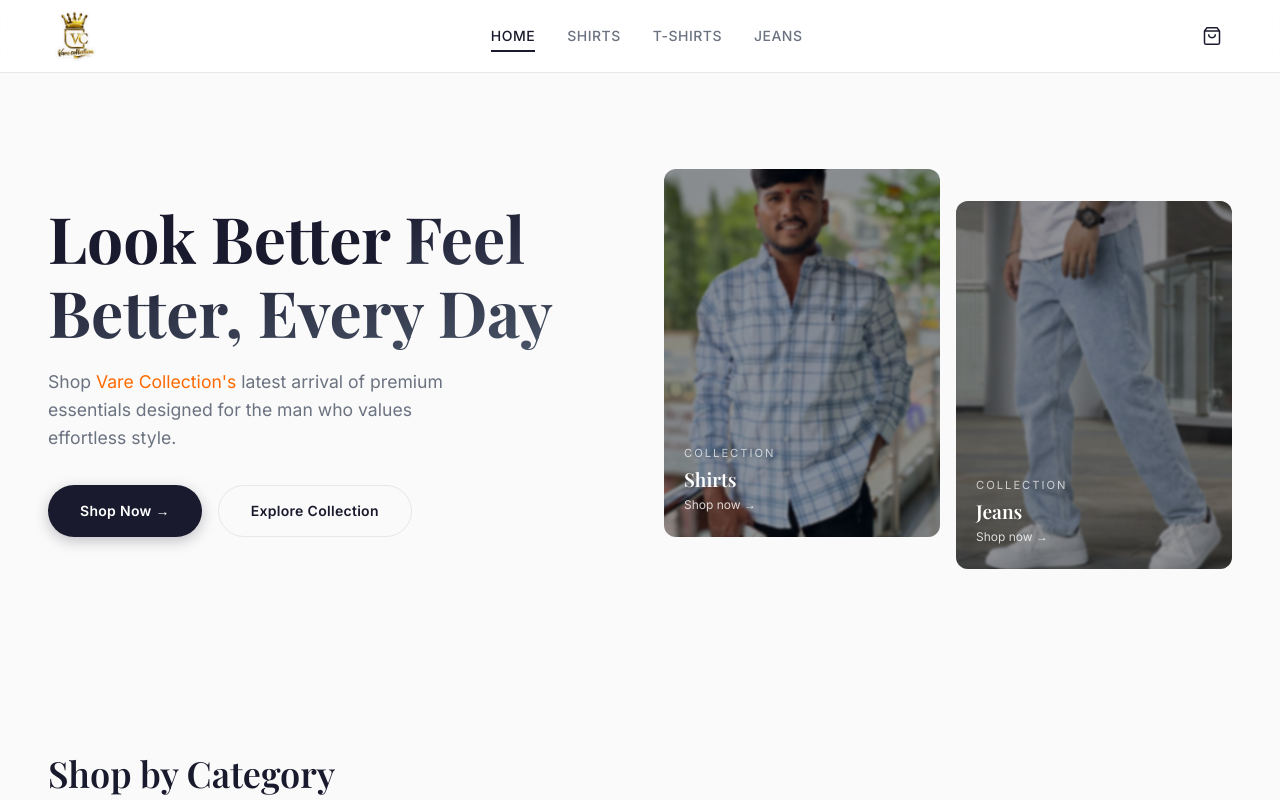
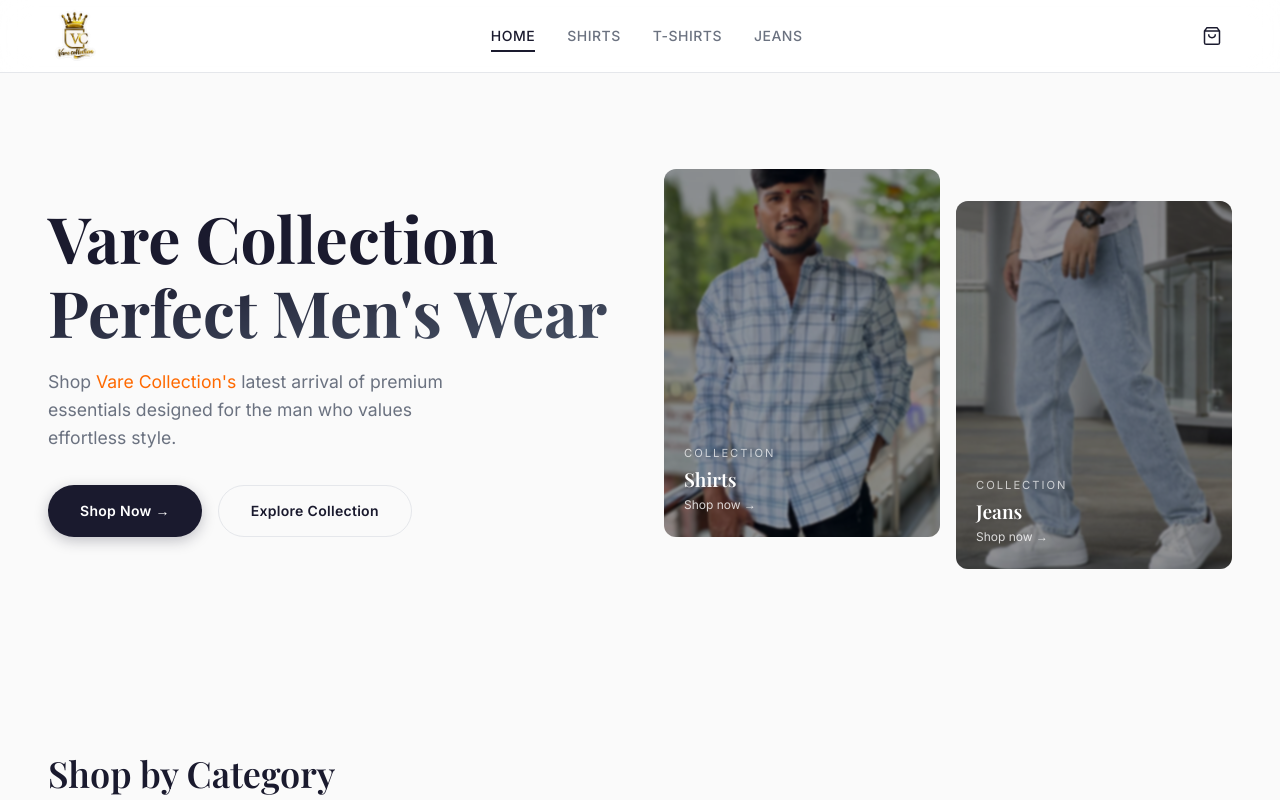
Before and after one commit to vrushabh-patil-789/VC-E-comm-website, a React (Vite) app in the folder Frontend/: page / in a window 1280 px wide. Shown: the top 800 px of the page. Built offline with nearby package versions, Linux system fonts and the light colour scheme.

Commit message:
update: updated Hero section Header Text

```diff
--- a/Frontend/src/pages/Home.jsx
+++ b/Frontend/src/pages/Home.jsx
@@ -14,10 +14,9 @@
       {/* Hero */}
       <section className="max-w-[1280px] mx-auto px-4 md:px-8 xl:px-12 py-[clamp(3rem,8vw,6rem)] grid grid-cols-1 md:grid-cols-2 gap-12 items-center min-h-[70vh] text-center md:text-left" id="hero">
         <div className="animate-[fadeInUp_0.5s_ease_forwards]">
-          <h1 className="font-serif text-[clamp(2.5rem,5vw,4rem)] font-bold leading-[1.15] mb-5">
-            Look Better <span className="bg-gradient-to-br from-[#1a1a2e] to-[#4a5568] bg-clip-text text-transparent">Feel Better, Every Day</span>
+          <h1 className="font-serif text-[clamp(2.5rem,5vw,4rem)] font-bold leading-[1.15] mb-5"><span>Vare Collection</span><br></br><span className="bg-gradient-to-br from-[#1a1a2e] to-[#4a5568] bg-clip-text text-transparent">Perfect Men's Wear</span>
           </h1>
-          <p className="text-text-muted text-[1.1rem] mb-8 max-w-[440px] mx-auto md:mx-0">Shop <span className='text-orange-500'>Vare Collection's</span> latest arrival of premium essentials designed for the man who values effortless style.</p>
+          <p className="text-text-muted text-[1.1rem] mb-8 max-w-[440px] mx-auto md:mx-0">Shop <span className='text-orange-500 cursor-pointer'>Vare Collection's</span> latest arrival of premium essentials designed for the man who values effortless style.</p>
           <div className="flex gap-4 flex-wrap justify-center md:justify-start">
             <Link to="/shirts" className="inline-flex items-center gap-2 px-8 py-3.5 rounded-full text-[0.875rem] font-semibold tracking-[0.3px] transition-all duration-[250ms] bg-accent text-white shadow-[0_4px_14px_rgba(26,26,46,.25)] hover:-translate-y-0.5 hover:shadow-[0_6px_20px_rgba(26,26,46,.35)]">Shop Now →</Link>
             <Link to="/tshirts" className="inline-flex items-center gap-2 px-8 py-3.5 rounded-full text-[0.875rem] font-semibold tracking-[0.3px] transition-all duration-[250ms] border-[1.5px] border-border-main text-text-main hover:border-accent hover:bg-accent hover:text-white">Explore Collection</Link>
```
